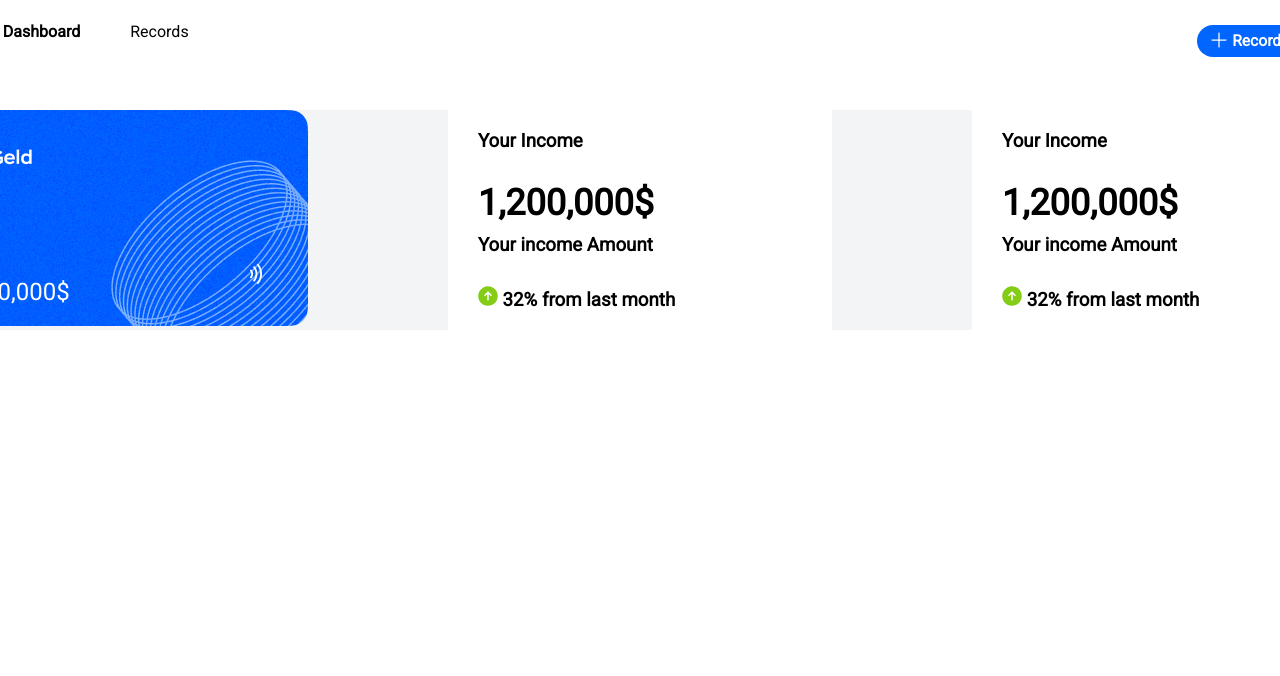
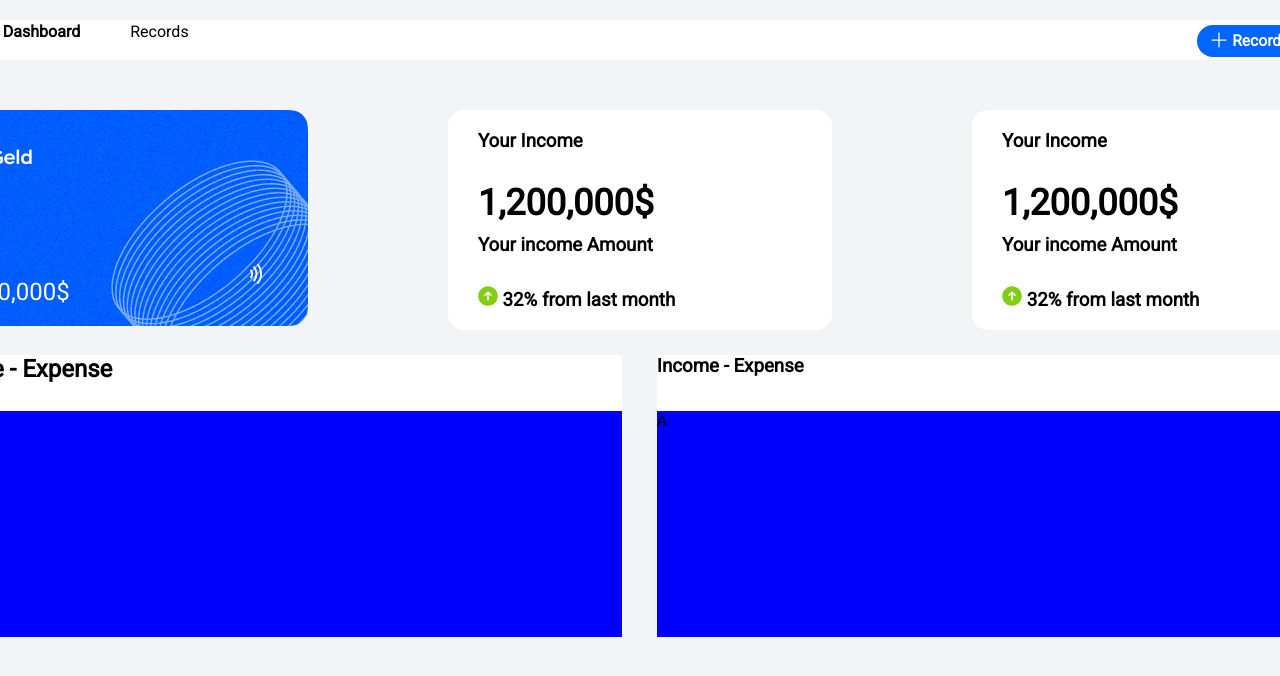
Before and after one commit to Bilguudeii/income-tracker-frontend2, a Next.js app: page / in a window 1280 px wide. Shown: the top 676 px of the page. Built offline with nearby package versions, Linux system fonts and the light colour scheme.

Commit message:
Your commit message here

```diff
--- a/src/pages/component/DashBoardTwo.tsx
+++ b/src/pages/component/DashBoardTwo.tsx
@@ -5,14 +5,16 @@ function DashBoardOne() {
   return (
     <div className="dashboardTwo">
       <div className="twotop">
-          <h3 className="urinc">Your Income</h3>
+        <h3 className="urinc">Your Income</h3>
       </div>
       <div>
         <h3 className="urinc texttt">1,200,000$</h3>
         <h3 className="urinc textttt">Your income Amount</h3>
       </div>
       <div>
-        <h3 className="urinc texttttt"><Upside/> 32% from last month</h3>
+        <h3 className="urinc texttttt">
+          <Upside /> 32% from last month
+        </h3>
       </div>
     </div>
   );
--- a/src/pages/index.tsx
+++ b/src/pages/index.tsx
@@ -26,9 +26,27 @@ const Home = () => {
 
           <div className="Stack">
             <div className="Stackk">
-              <DashBoardOne/>
-              <DashBoardTwo/>
-              <DashBoardTwo/>
+              <DashBoardOne />
+              <DashBoardTwo />
+              <DashBoardTwo />
+            </div>
+          </div>
+          <div className="middlee">
+            <div>
+              <div className="middletwo">
+                <h2>Income - Expense</h2>
+              </div>
+              <div className="middletwoo">
+                A
+              </div>
+            </div>
+            <div>
+              <div className="middletwo">
+                <h3>Income - Expense</h3>
+              </div>
+              <div className="middletwoo">
+                A
+              </div>
             </div>
           </div>
         </div>
--- a/src/styles/globals.css
+++ b/src/styles/globals.css
@@ -185,6 +185,8 @@
 .MMAIN {
   display: flex;
   justify-content: center;
+  background-color: #f3f4f6;
+  height: 100vh;
 }
 .dashboardOn {
   background-color: #0166ff;
@@ -193,6 +195,7 @@
   background-color: white;
   width: 384.12px;
   height: 219.66px;
+  border-radius: 16px;
 }
 .MAAIINN {
   background-color: #f3f4f6;
@@ -225,3 +228,19 @@
   background-color: #f3f4f6;
   gap: 140px;
 }
+.middletwo {
+  width: 698px;
+  height: 56px;
+  background-color: white;
+  border: 0px, 0px, 1px, 0px;
+  margin-top: 25px;
+}
+.middletwoo {
+  width: 698px;
+  height: 226px;
+  background-color: blue;
+}
+.middlee {
+  display: flex;
+  gap: 35px;
+}
```
Also changed, not shown: src/pages/component/chart.tsx (added), src/pages/component/listBox.tsx (added).
